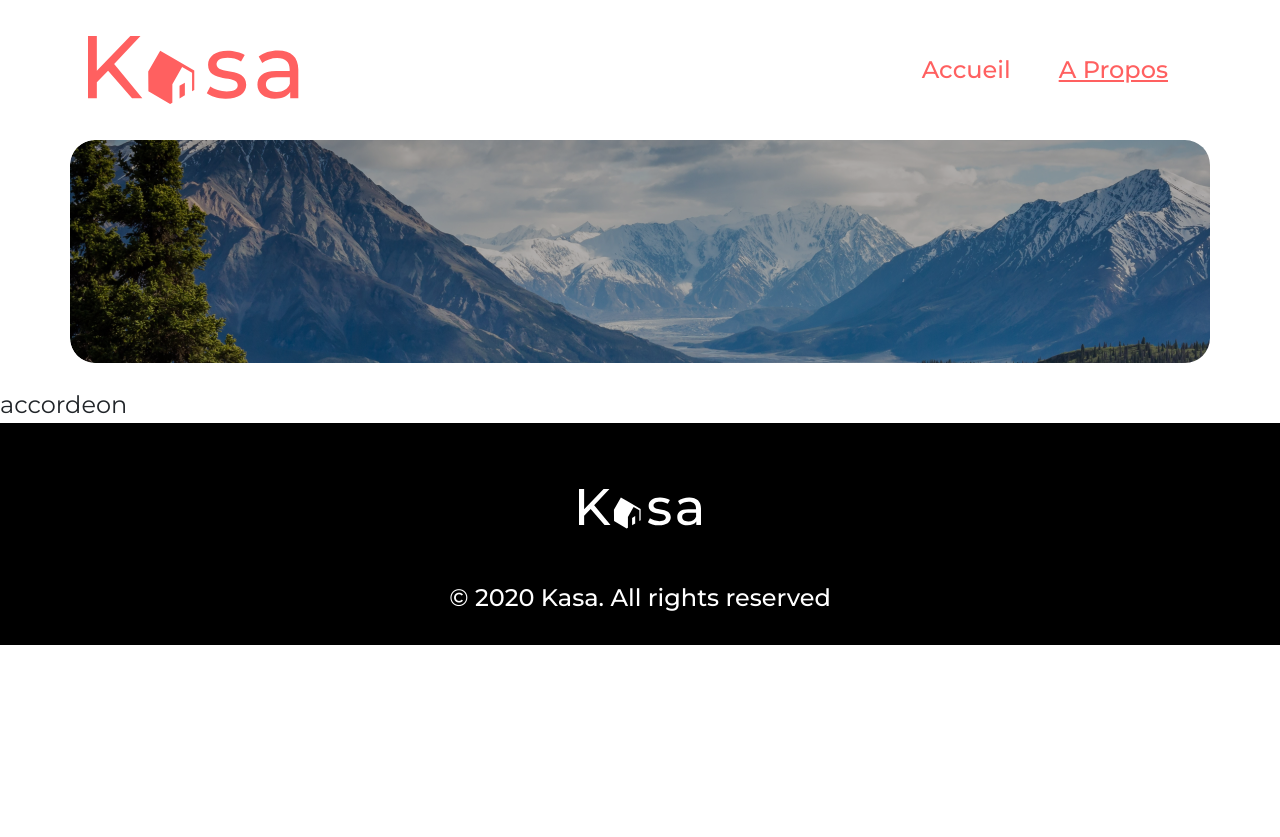
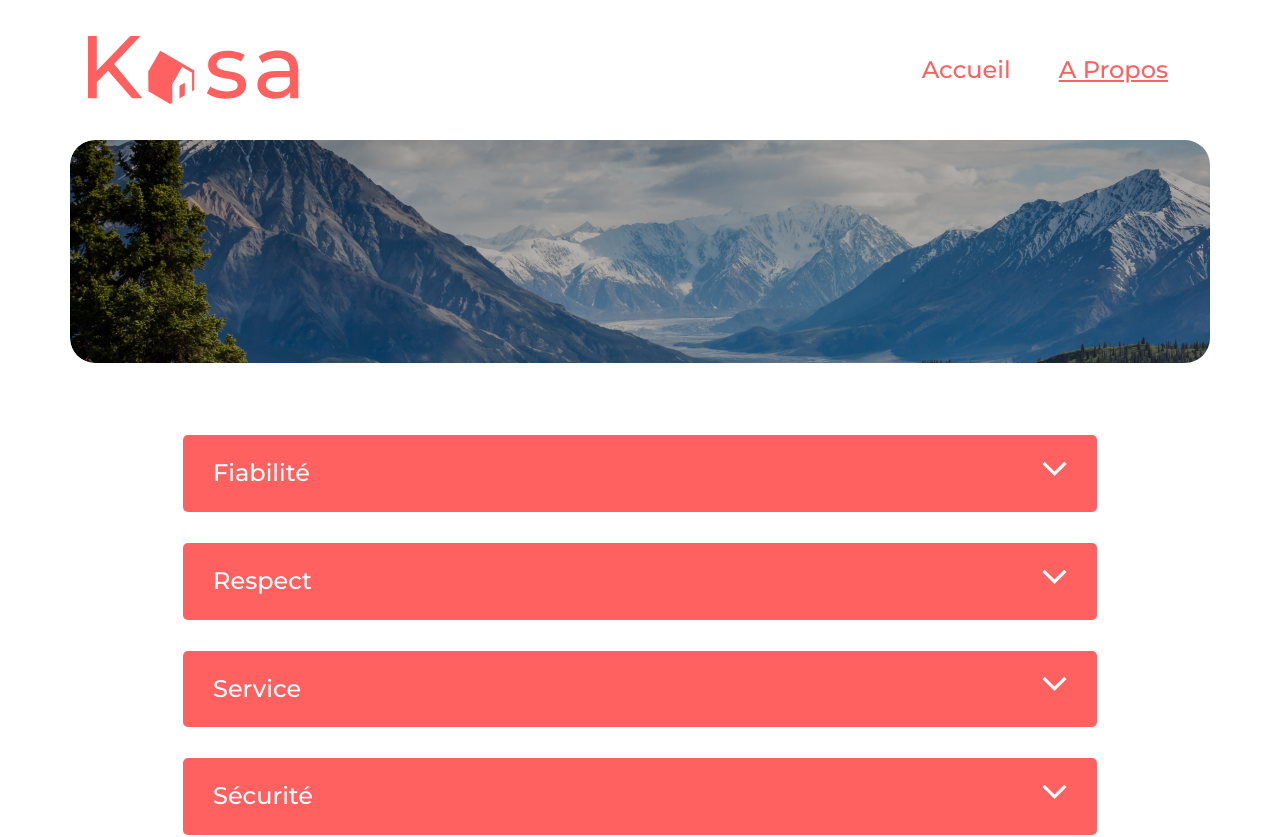
Before and after one commit to DylanJana/DylanJana-developpez_une_application_web_avec_react_et_react_router_durand_dylan, a React (Create React App) app in the folder developpez_une_application_web_react_et_react_router_durand_dylan/: page /a-propos in a window 1280 px wide. Shown: the top 837 px of the page. Before the commit the page ends 800 px from the top, so only its background shows below. Built offline with nearby package versions, Linux system fonts and the light colour scheme.

Commit message:
Mise en place de l'accordéon de la page à propos

```diff
--- a/developpez_une_application_web_react_et_react_router_durand_dylan/src/components/Accordion/Accordion.js
+++ b/developpez_une_application_web_react_et_react_router_durand_dylan/src/components/Accordion/Accordion.js
@@ -1,13 +1,67 @@
 import React, { Component } from 'react'
+import './accordion.css';
 
 class Accordion extends Component {
   render() {
     return (
-      <div>
-        accordeon
-      </div>
-    )
-  }
+      <div className='container my-5'>
+        <div className='row'>
+          <div className='col-12 col-lg-10 offset-lg-1'>
+            <div className="accordion" id="accordionExample">
+              <div className="accordion-item">
+                <h2 className="accordion-header" id="headingOne">
+                  <button className="accordion-button collapsed" type="button" data-bs-toggle="collapse" data-bs-target="#collapseOne" aria-expanded="true" aria-controls="collapseOne">
+                    Fiabilité
+                  </button>
+                </h2>
+                <div id="collapseOne" className="accordion-collapse collapse" aria-labelledby="headingOne" data-bs-parent="#accordionExample">
+                  <div className="accordion-body">
+                    Les annonces postées sur Kasa garantissent une fiabilité totale. Les photos sont conformes aux logements, et toutes les informations sont régulièrement vérifiées par nos équipes.
+                  </div>
+                </div>
+              </div>
+              <div className="accordion-item">
+                <h2 className="accordion-header" id="headingTwo">
+                  <button className="accordion-button collapsed" type="button" data-bs-toggle="collapse" data-bs-target="#collapseTwo" aria-expanded="false" aria-controls="collapseTwo">
+                    Respect
+                  </button>
+                </h2>
+                <div id="collapseTwo" className="accordion-collapse collapse" aria-labelledby="headingTwo" data-bs-parent="#accordionExample">
+                  <div className="accordion-body">
+                    La bienveillance fait partie des valeurs fondatrices de Kasa. Tout comportement discriminatoire ou de perturbation du voisinage entraînera une exclusion de notre plateforme.
+                  </div>
+                </div>
+              </div>
+              <div className="accordion-item">
+                <h2 className="accordion-header" id="headingThree">
+                  <button className="accordion-button collapsed" type="button" data-bs-toggle="collapse" data-bs-target="#collapseThree" aria-expanded="false" aria-controls="collapseThree">
+                    Service
+                  </button>
+                </h2>
+                <div id="collapseThree" className="accordion-collapse collapse" aria-labelledby="headingThree" data-bs-parent="#accordionExample">
+                  <div className="accordion-body">
+                    Nos équipes se tiennent à votre disposition pour vous fournir une expérience parfaite. N'hésitez pas à nous contacter si vous avez la moindre question
+                  </div>
+                </div>
+              </div>
+              <div className="accordion-item">
+                <h2 className="accordion-header" id="headingFour">
+                  <button className="accordion-button collapsed" type="button" data-bs-toggle="collapse" data-bs-target="#collapseFour" aria-expanded="false" aria-controls="collapseFour">
+                    Sécurité
+                  </button>
+                </h2>
+                <div id="collapseFour" className="accordion-collapse collapse" aria-labelledby="headingFour" data-bs-parent="#accordionExample">
+                  <div className="accordion-body">
+                    La sécurité est la priorité de Kasa. Aussi bien pour nos hôtes que pour les voyageurs, chaque logement correspond aux critères de sécurité établis par nos services. En laissant une note aussi bien à l'hôte qu'au locataire, cela permet à nos équipes de vérifier que les standards sont bien respectés. Nous organisons également des ateliers sur la sécurité domestique pour nos hôtes.
+                  </div>
+                </div>
+              </div>
+            </div>
+          </div>
+        </div>
+    </div>
+  )
+}
 }
 
 export default Accordion;
--- a/developpez_une_application_web_react_et_react_router_durand_dylan/src/components/Accordion/accordion.css
+++ b/developpez_une_application_web_react_et_react_router_durand_dylan/src/components/Accordion/accordion.css
@@ -0,0 +1,50 @@
+.accordion-item{
+    border:none;
+    margin-bottom:31px;
+}
+.accordion-button{
+    background-color:#ff6060;
+    border-radius:5px;
+    color:white;
+    display:flex;
+    align-items: center;
+    justify-content: space-between;
+    box-shadow: none!important;
+    font-size:24px;
+    font-weight: 500;
+    margin-bottom: 0;
+}
+
+.acordion-title-text{
+    flex-grow: 1;
+}
+
+.accordion-button.collapsed::after {
+ width:25px;
+ height: 25px;
+ background: url('../../images/arrow-down.png');
+ background-size:contain;
+ background-repeat: no-repeat;
+}
+.accordion-button:not(.collapsed)::after {
+
+ background: url('../../images/arrow-down.png');
+ background-size:contain;
+ background-repeat: no-repeat;
+
+}
+
+.accordion-button:not(.collapsed) {
+ background-color: #ff6060;
+ color:white;
+}
+
+.accordion-body{
+ min-height:146px;
+ padding:0;
+ padding:36px 27px 19px 18px;
+ background-color: #f6f6f6;
+ border-radius: 5px;
+ font-size:20px;
+ color:#ff6060;
+}
```
Also changed, not shown: developpez_une_application_web_react_et_react_router_durand_dylan/src/images/arrow-down.png (added), developpez_une_application_web_react_et_react_router_durand_dylan/src/images/arrow-up.png (added).
